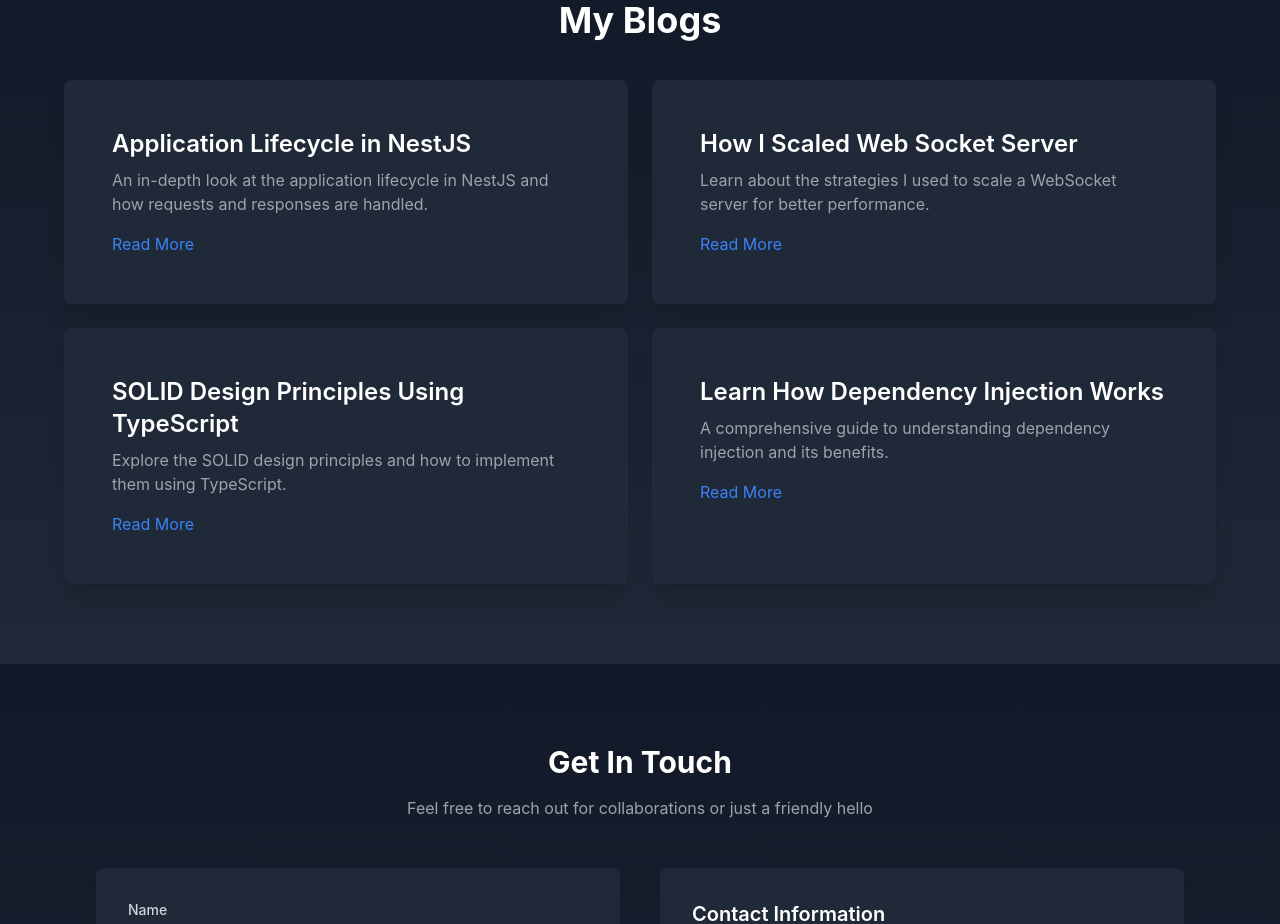
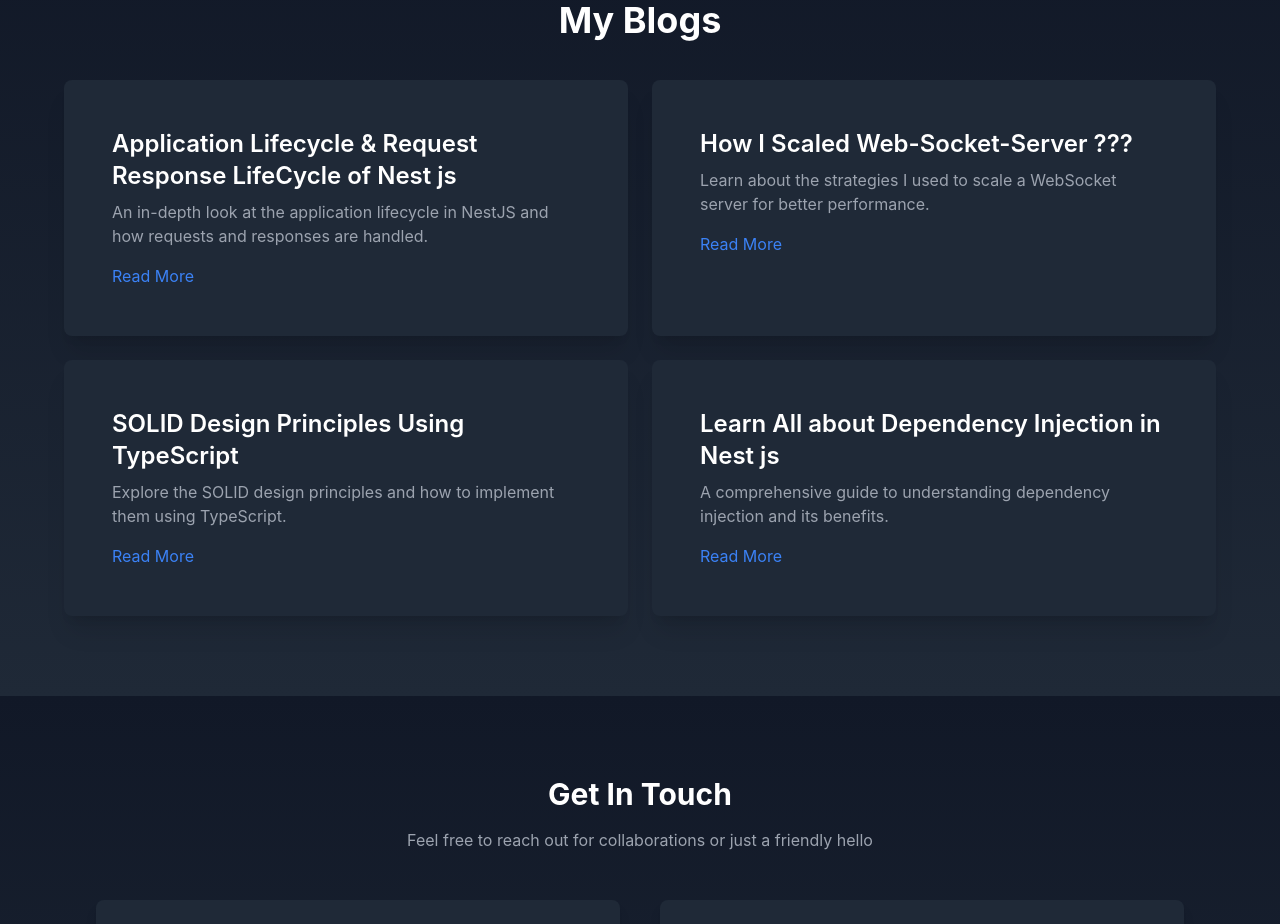
Before and after one commit to roshankc00/my-portfolio, a React (Create React App) app: page / in a window 1280 px wide. Shown: the part 4940-5864 px from the top of the page. Built offline with nearby package versions, Linux system fonts and the light colour scheme.

Commit message:
Fix:fixed the blog title

```diff
--- a/src/components/Blogs.tsx
+++ b/src/components/Blogs.tsx
@@ -1,13 +1,13 @@
 const Blogs = () => {
   const blogPosts = [
     {
-      title: "Application Lifecycle in NestJS",
+      title: "Application Lifecycle & Request Response LifeCycle of Nest js",
       url: "https://medium.com/@rohitkc8848/application-lifecycle-request-response-lifecycle-of-nest-js-23cf9927fbd3",
       description:
         "An in-depth look at the application lifecycle in NestJS and how requests and responses are handled.",
     },
     {
-      title: "How I Scaled Web Socket Server",
+      title: "How I Scaled Web-Socket-Server ???",
       url: "https://medium.com/@rohitkc8848/how-i-scaled-web-socket-server-fa8faa8f89ad",
       description:
         "Learn about the strategies I used to scale a WebSocket server for better performance.",
@@ -19,7 +19,7 @@ const Blogs = () => {
         "Explore the SOLID design principles and how to implement them using TypeScript.",
     },
     {
-      title: "Learn How Dependency Injection Works",
+      title: "Learn All about Dependency Injection in Nest js",
       url: "https://medium.com/@rohitkc8848/learn-how-dependency-injection-works-a254b9d46db4",
       description:
         "A comprehensive guide to understanding dependency injection and its benefits.",
```
